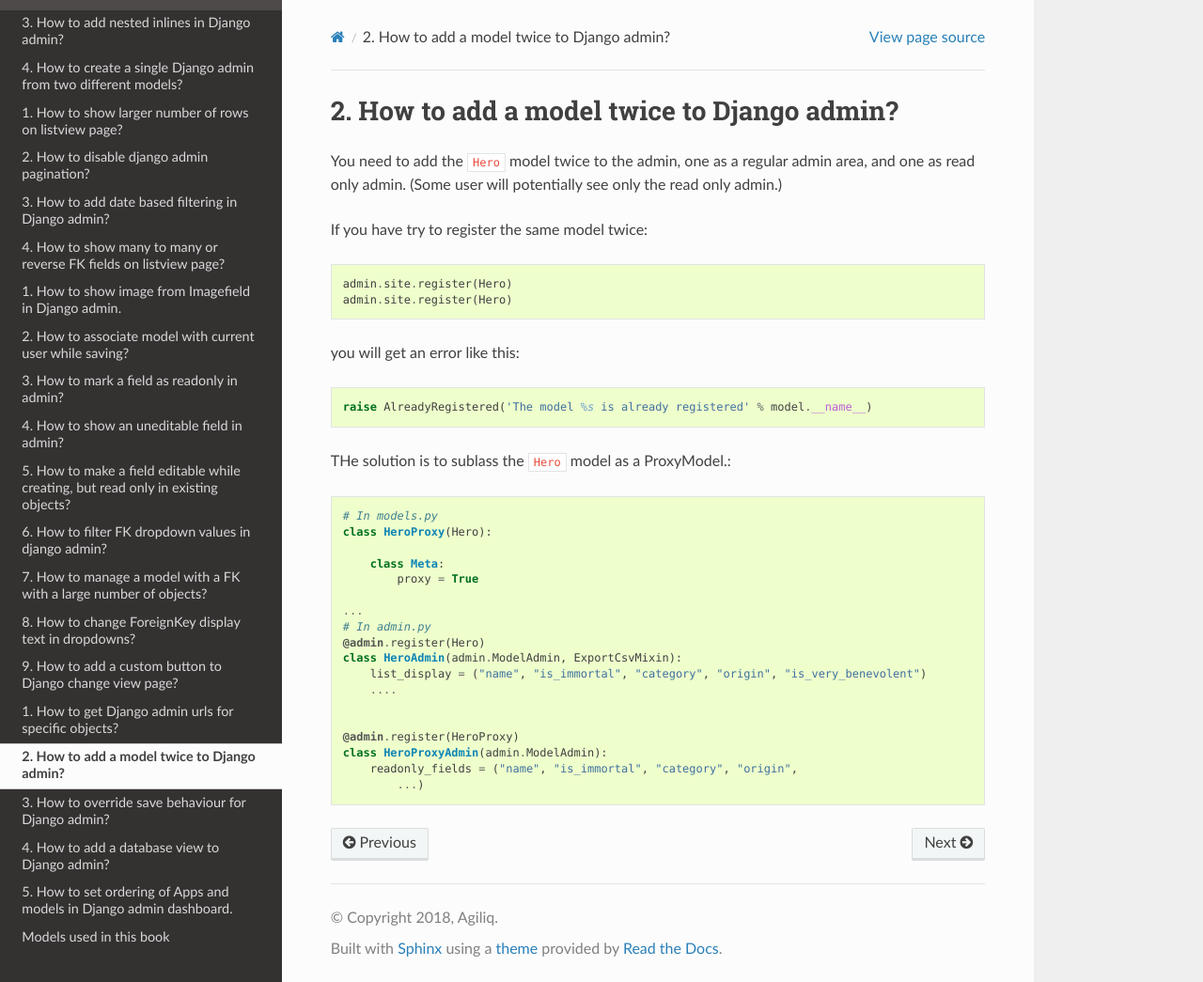
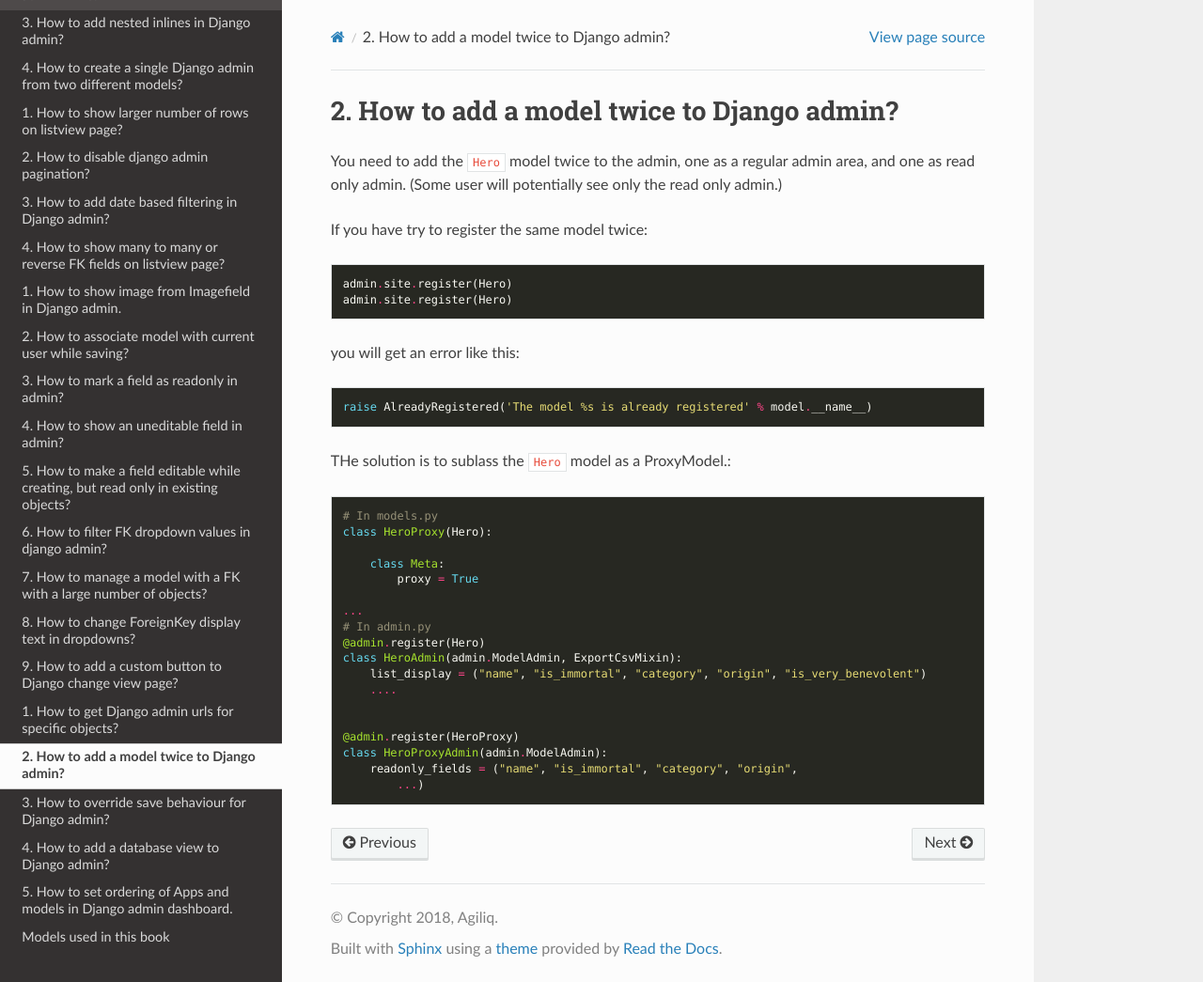
Before and after one commit to agiliq/django-admin-cookbook, a Sphinx documentation site: the page built from docs/add_model_twice.rst, in a window 1280 px wide and 1045 px high. Shown: the whole window at 94% size. Built offline with Sphinx 7.4.7 and the Read the Docs theme 2.0.0, drawn with Linux system fonts in a browser that asks for light colours.

Commit message:
Use the monikai theme

```diff
--- a/docs/conf.py
+++ b/docs/conf.py
@@ -52,7 +52,7 @@ language = None
 exclude_patterns = ['_build', 'Thumbs.db', '.DS_Store']
 
 # The name of the Pygments (syntax highlighting) style to use.
-pygments_style = 'sphinx'
+pygments_style = 'monokai'
 
 # If true, `todo` and `todoList` produce output, else they produce nothing.
 todo_include_todos = False
```
